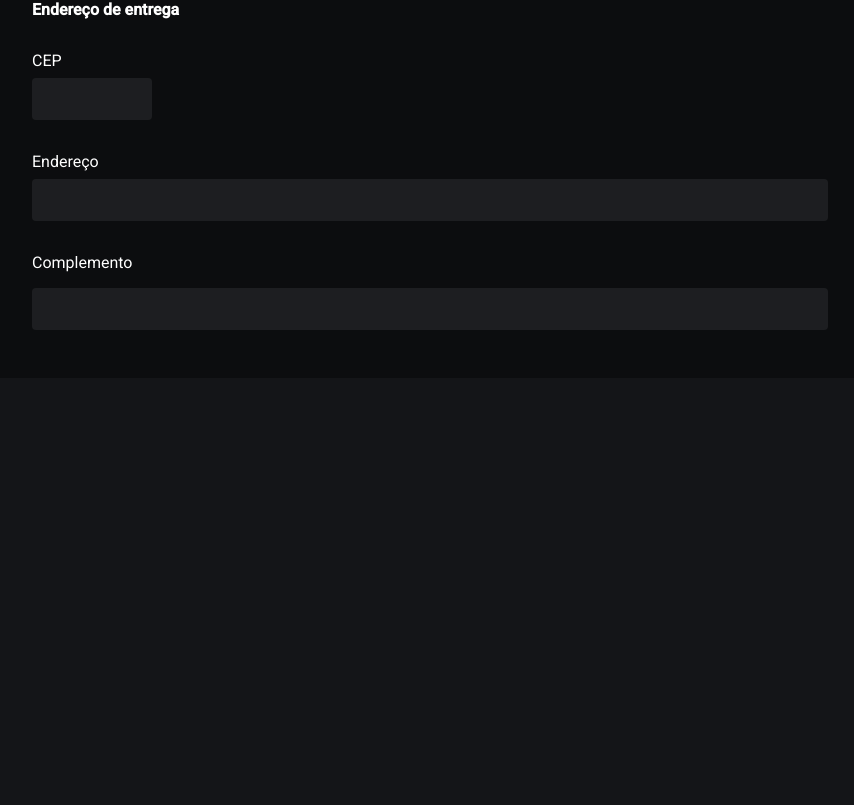
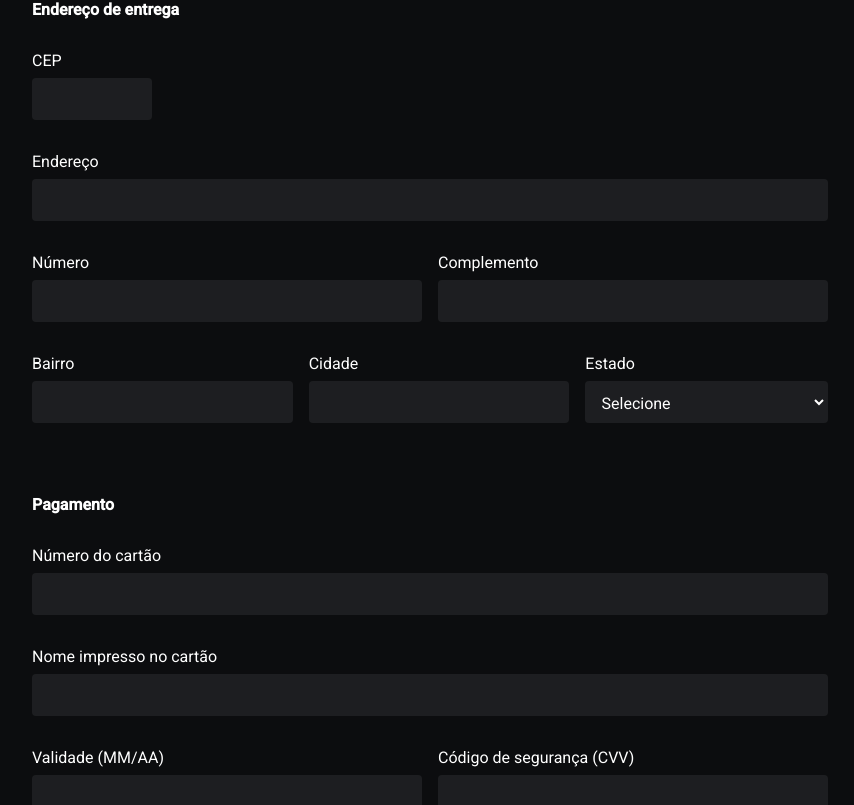
Before and after one commit to ek1l/FoodCommerce, a React (Create React App) app: page /payment in a window 1280 px wide. Shown: the part 435-1240 px from the top of the page, without its empty margins (210-1064 px from the left). Before the commit the page ends 845 px from the top, so only its background shows below. Built offline with nearby package versions, Linux system fonts and the light colour scheme; no server answers.

Commit message:
Terminando o campo de preenchimento das informações

```diff
--- a/src/pages/Payment/index.tsx
+++ b/src/pages/Payment/index.tsx
@@ -1,6 +1,7 @@
 import { Head } from '../../components/Head'
 import { OrderHeader } from '../../components/OrderHeader'
-import { Container, Inner, Form } from './styles'
+
+import { Container, Form, Inner } from './styles'
 
 export default function Payment() {
   return (
@@ -19,7 +20,7 @@
           <div className='grouped'>
             <div className='field'>
               <label htmlFor='email'>E-mail</label>
-              <input type='text' name='email' id='email' autoComplete='email' />
+              <input type='email' name='email' id='email' autoComplete='email' />
             </div>
 
             <div className='field'>
@@ -28,13 +29,12 @@
             </div>
 
             <div className='field'>
-              <label htmlFor='document'> CPF / CNPJ </label>
+              <label htmlFor='document'>CPF / CNPJ</label>
               <input type='text' id='document' name='document' />
             </div>
           </div>
 
           <h4>Endereço de entrega</h4>
-
 
           <div className='field'>
             <label htmlFor='zipcode'>CEP</label>
@@ -42,18 +42,117 @@
               type='text'
               id='zipcode'
               name='zipcode'
-              autoComplete="'postal-code"
+              autoComplete='postal-code'
               style={{ width: '120px' }}
             />
           </div>
 
           <div className='field'>
             <label htmlFor='street'>Endereço</label>
-            <input type='text' id='street' name='street' autoComplete='street-addess'/>
+            <input type='text' id='street' name='street' />
           </div>
 
-          <div className="field">Complemento</div>
-          <input type="text" id='complement' name='complement' />
+          <div className='grouped'>
+            <div className='field'>
+              <label htmlFor='number'>Número</label>
+              <input type='text' id='number' name='number' />
+            </div>
+
+            <div className='field'>
+              <label htmlFor='complement'>Complemento</label>
+              <input type='text' id='complement' name='complement' />
+            </div>
+          </div>
+
+          <div className='grouped'>
+            <div className='field'>
+              <label htmlFor='neighborhood'>Bairro</label>
+              <input type='text' id='neighborhood' name='neighborhood' />
+            </div>
+
+            <div className='field'>
+              <label htmlFor='city'>Cidade</label>
+              <input type='text' id='city' name='city' />
+            </div>
+
+            <div className='field'>
+              <label htmlFor='state'>Estado</label>
+              <select id='state' name='state'>
+                <option value=''>Selecione</option>
+                <option value='AC'>Acre</option>
+                <option value='AL'>Alagoas</option>
+                <option value='AP'>Amapá</option>
+                <option value='AM'>Amazonas</option>
+                <option value='BA'>Bahia</option>
+                <option value='CE'>Ceará</option>
+                <option value='ES'>Espírito Santo</option>
+                <option value='GO'>Goiás</option>
+                <option value='MA'>Maranhão</option>
+                <option value='MT'>Mato Grosso</option>
+                <option value='MS'>Mato Grosso do Sul</option>
+                <option value='MG'>Minas Gerais</option>
+                <option value='PA'>Pará</option>
+                <option value='PB'>Paraíba</option>
+                <option value='PR'>Paraná</option>
+                <option value='PE'>Pernambuco</option>
+                <option value='PI'>Piauí</option>
+                <option value='RJ'>Rio de Janeiro</option>
+                <option value='RN'>Rio Grande do Norte</option>
+                <option value='RS'>Rio Grande do Sul</option>
+                <option value='RO'>Rondônia</option>
+                <option value='RR'>Roraima</option>
+                <option value='SC'>Santa Catarina</option>
+                <option value='SP'>São Paulo</option>
+                <option value='SE'>Sergipe</option>
+                <option value='TO'>Tocantins</option>
+                <option value='DF'>Distrito Federal</option>
+              </select>
+            </div>
+          </div>
+
+          <h4>Pagamento</h4>
+
+          <div className='field'>
+            <label htmlFor='credit-card-number'>Número do cartão</label>
+            <input
+              type='text'
+              id='credit-card-number'
+              name='credit-card-number'
+              autoComplete='cc-number'
+            />
+          </div>
+
+          <div className='field'>
+            <label htmlFor='credit-card-holder-name'>Nome impresso no cartão</label>
+            <input
+              type='text'
+              id='credit-card-holder-name'
+              name='credit-card-holder-name'
+              autoComplete='cc-name'
+            />
+          </div>
+
+          <div className='grouped'>
+            <div className='field'>
+              <label htmlFor='credit-card-expiration'>Validade (MM/AA)</label>
+              <input
+                type='text'
+                id='credit-card-expiration'
+                name='credit-card-expiration'
+                autoComplete='cc-exp'
+              />
+            </div>
+
+            <div className='field'>
+              <label htmlFor='credit-card-code'>Código de segurança (CVV)</label>
+              <input
+                type='text'
+                id='credit-card-code'
+                name='credit-card-code'
+                autoComplete='cc-csc'
+              />
+            </div>
+          </div>
         </Form>
       </Inner>
     </Container>
--- a/src/pages/Payment/styles.ts
+++ b/src/pages/Payment/styles.ts
@@ -47,7 +47,8 @@
   input[type='email'],
   input[type='number'],
   input[type='tel'],
-  input[type='text'] {
+  input[type='text'],
+  select {
     flex-grow: 1;
     background-color: ${({ theme }) => theme.colors.gray800};
     color: ${({ theme }) => theme.colors.white};
--- a/src/pages/myCart/styles.ts
+++ b/src/pages/myCart/styles.ts
@@ -5,5 +5,4 @@
 max-width: 58.75rem;
 padding: 2rem;
 margin: 0 auto;
-
 `
```
